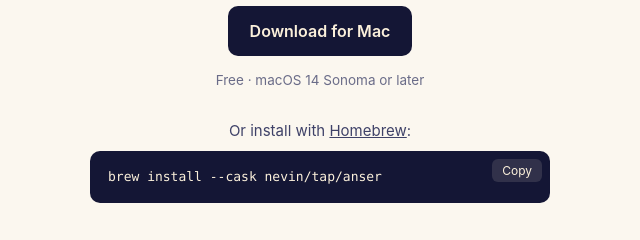
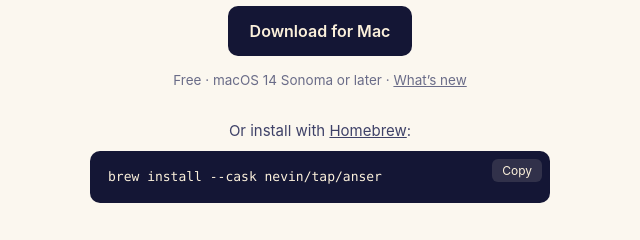
Before and after one commit to nevin/anser, a plain HTML site: page site/index.html in a window 1280 px wide. Shown: the part 2590-2830 px from the top of the page, 320-960 px from the left. Drawn offline with Linux system fonts and the light colour scheme; no server answers.

Commit message:
Anser 6.2.3: see-through popups, Homebrew install
- Release notes in docs/release-notes/6.2.3.md.
- Site: "What's new" link to the latest release notes.

```diff
--- a/site/index.html
+++ b/site/index.html
@@ -220,7 +220,7 @@
         <div class="step"><b>3. Open it</b>Press <kbd>⌘/</kbd> any time to see every shortcut. New versions install themselves.</div>
       </div>
       <a class="btn btn-primary download" href="https://github.com/nevin/anser/releases/latest"><span class="download-label">Download for Mac</span></a>
-      <p class="fine"><span class="version-note">Free</span> · macOS 14 Sonoma or later</p>
+      <p class="fine"><span class="version-note">Free</span> · macOS 14 Sonoma or later · <a class="whats-new" href="https://github.com/nevin/anser/releases/latest">What’s new</a></p>
       <div class="brew">
         <p>Or install with <a href="https://brew.sh">Homebrew</a>:</p>
         <div class="code"><button class="copy" type="button">Copy</button><pre>brew install --cask nevin/tap/anser</pre></div>
@@ -287,6 +287,7 @@ while security delete-generic-password -s app.anser.terminal.secret &gt;/dev/nul
       const mb = Math.round(dmg.size / 1e6);
       document.querySelectorAll("a.download").forEach(a => { a.href = dmg.browser_download_url; });
       document.querySelectorAll(".version-note").forEach(s => { s.textContent = `Version ${v} · ${mb} MB · Free`; });
+      document.querySelectorAll("a.whats-new").forEach(a => { a.href = rel.html_url; a.textContent = `What’s new in ${v}`; });
     })
     .catch(() => {});
 </script>
```
Also changed, not shown: 2 other files.
